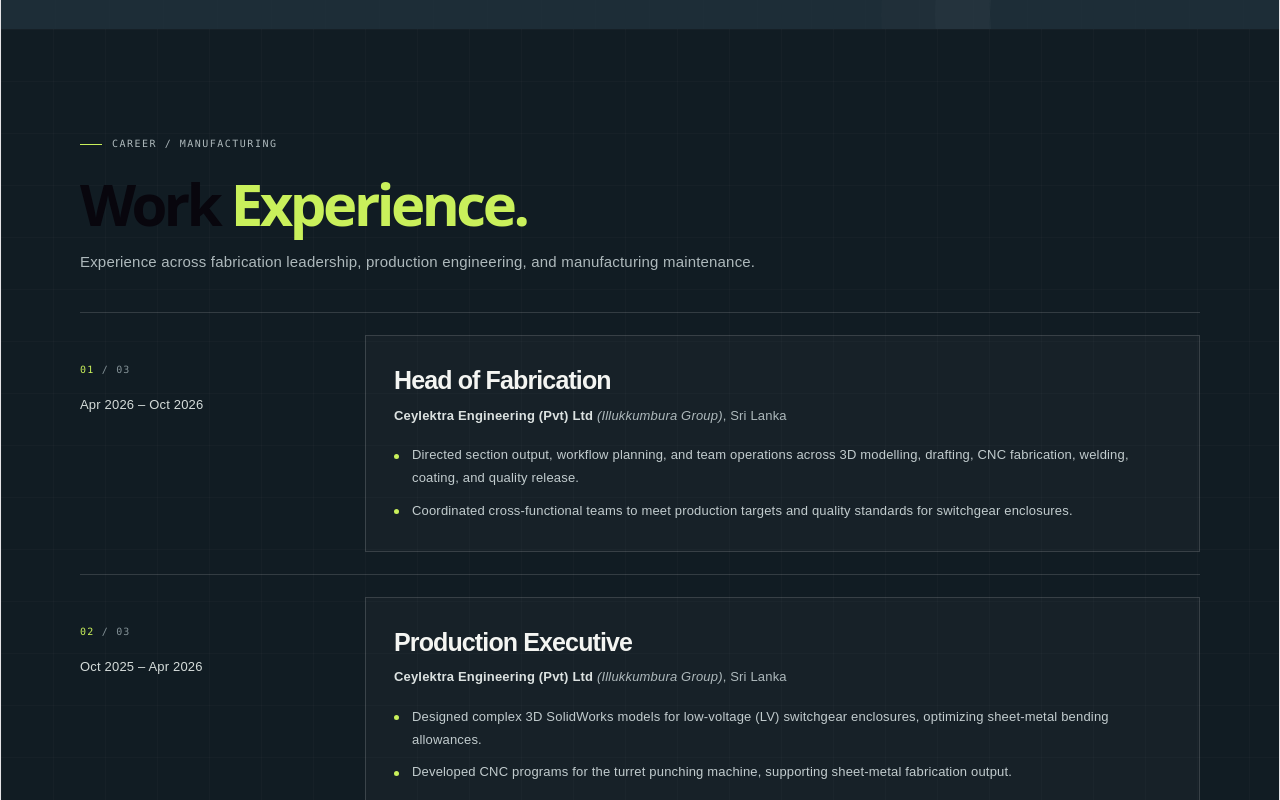
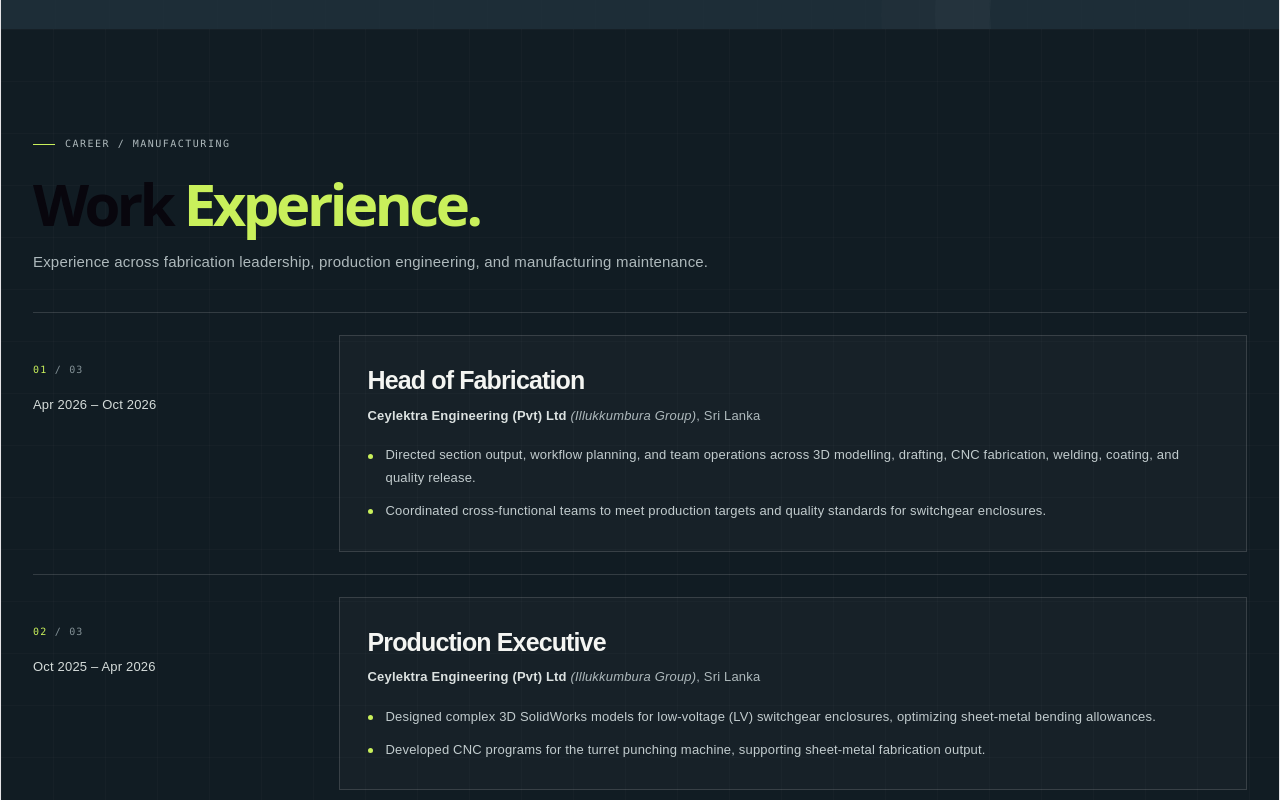
Before and after one commit to Tharaka-Maheshwara/gimhan-portfolio, a React (Vite) app: page / in a window 1280 px wide. Shown: the part 1400-2200 px from the top of the page. Built offline with nearby package versions, Linux system fonts and the light colour scheme.

Commit message:
work experience section okey

```diff
--- a/src/App.css
+++ b/src/App.css
@@ -3344,7 +3344,7 @@ iframe {
 
 .experience-inner {
   position: relative;
-  width: min(1120px, calc(100% - 48px));
+  width: min(1400px, calc(100% - 64px));
   margin-inline: auto;
 }
 
```
